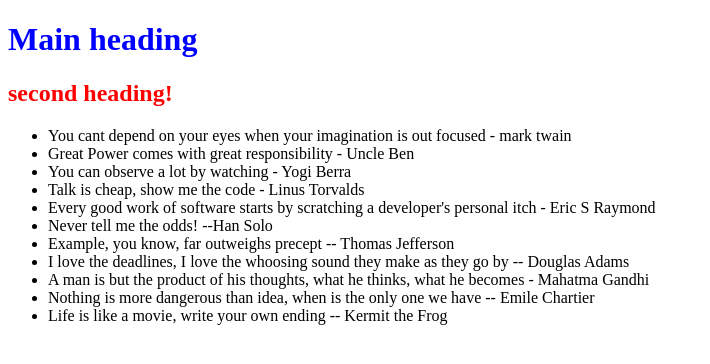
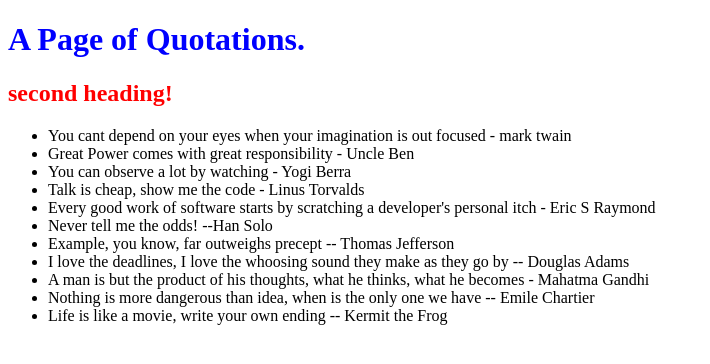
Before and after one commit to pranavnag18/0Main_openSAP_repo, a plain HTML site: page index.html in a window 1280 px wide. Shown: the whole page, without its empty margins (0-710 px from the left). Drawn offline with Linux system fonts and the light colour scheme.

Commit message:
Changed the header1

```diff
--- a/index.html
+++ b/index.html
@@ -2,11 +2,11 @@
 <html>
 	<head>
 		<meta http-equiv="Content-Type" content="text/html; charset=utf-8" />
-		<title>a Page about quotations</title>
+		<title>A Page about quotations</title>
 		<Link href="styles.css" rel= "stylesheet" content="text/css"/>
 	</head>
 	<body>
-		<H1>Main heading</H1>
+		<H1>A Page of Quotations.</H1>
 		<H2> second heading!</H2>
 		<ul>
 			<li>You cant depend on your eyes when your imagination is out focused - mark twain</li>
```
